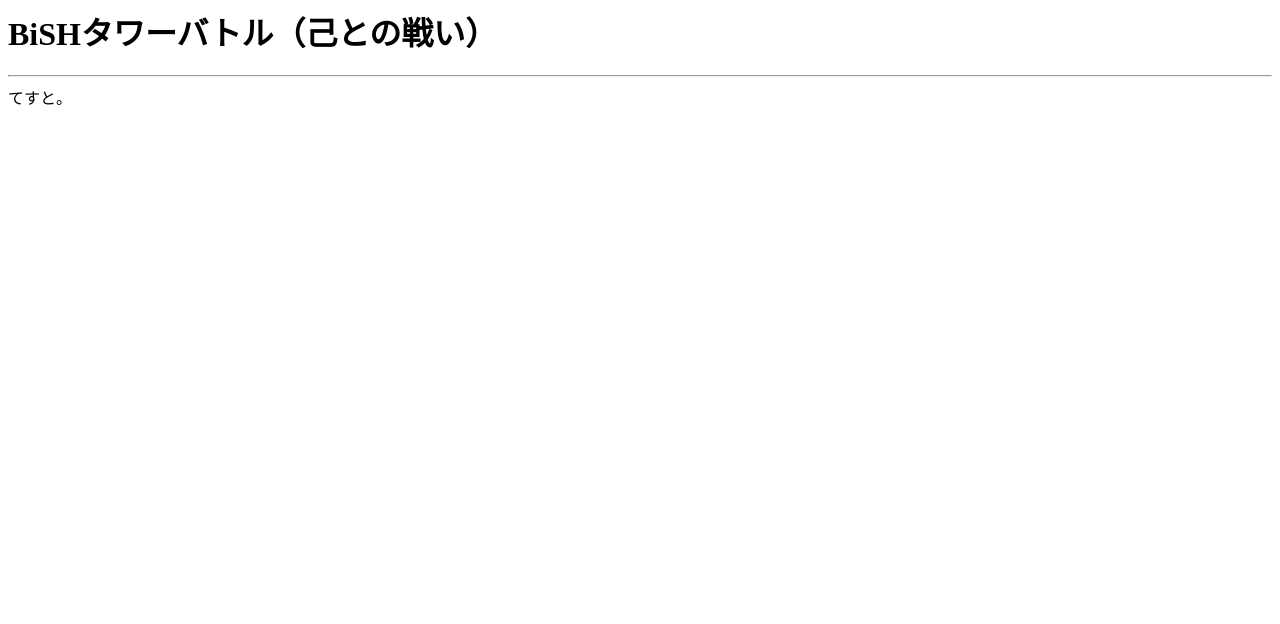
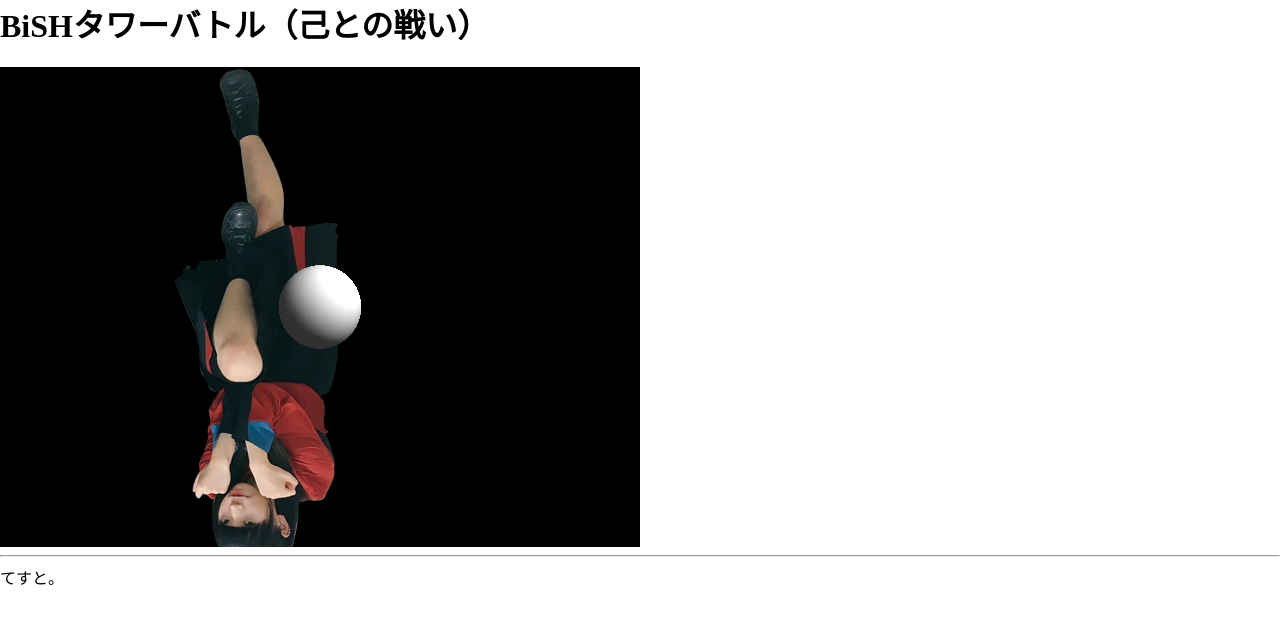
Before and after one commit to myumoon/bish_towerbattle_js, a plain HTML site: page docs/index.html in a window 1280 px wide. Drawn offline with Linux system fonts and the light colour scheme; animation ran at ten frames a second.

Commit message:
three.jsテスト用コードを追加

```diff
--- a/docs/index.html
+++ b/docs/index.html
@@ -1,9 +1,15 @@
 <html>
 <head>
 <title>BiSHタワーバトル（己との戦い）</title>
+<style>
+body { margin: 0; }
+</style>
 </head>
 <body>
 <h1>BiSHタワーバトル（己との戦い）</h1>
+<script src="three.min.js"></script>
+<script src="matter.min.js"></script>
+<script src="main.js"></script>
 <hr>
 てすと。
 </body>
--- /dev/null
+++ b/docs/main.js
@@ -0,0 +1,62 @@
+// main.js
+(function() {
+
+  var WIDTH = 640, HEIGHT = 480;
+  var renderer, scene, camera, scene2d, camera2d;
+
+  init();
+  animate();
+
+  function init() {
+    renderer = new THREE.WebGLRenderer();
+    renderer.setSize(WIDTH, HEIGHT);
+    renderer.setClearColor(0x000000, 1);
+    renderer.autoClear = false;
+    document.body.appendChild(renderer.domElement);
+
+    (function init3D() {
+      camera = new THREE.PerspectiveCamera(60, WIDTH / HEIGHT, 0.001, 1000);
+      camera.position.set(0, 0, 10);
+      scene = new THREE.Scene();
+      scene.add(new THREE.AmbientLight(0x303030));
+      var light = new THREE.DirectionalLight(0xFFFFFF);
+      light.position.set(1, 1, 1);
+      scene.add(light);
+      var mesh = new THREE.Mesh(
+        new THREE.SphereGeometry(1, 20, 20),
+        new THREE.MeshLambertMaterial({ambient: 0xFFFFFF})
+      );
+      mesh.position.set(0, 0, 0);
+      scene.add(mesh);
+    })();
+
+    (function init2D() {
+      camera2d = new THREE.OrthographicCamera(0, WIDTH, 0, HEIGHT, 0.001, 10000);
+      scene2d = new THREE.Scene();
+
+      THREE.ImageUtils.loadTexture("img/block_ayuni_01.png", undefined, function(texture) {
+        var material = new THREE.SpriteMaterial({map: texture, color: 0xFFFFFF});
+        var sprite;
+        var w = texture.image.width, h = texture.image.height;
+
+        sprite = new THREE.Sprite(material);
+        sprite.position.set(w*0.5, h*0.5, -9999);
+        sprite.scale.set(w, -h, 1);
+        scene2d.add(sprite);
+
+//         sprite = new THREE.Sprite(material);
+//         sprite.position.set(w, h, -1);
+//         sprite.scale.set(w, -h, 1);
+//         scene2d.add(sprite);
+      });
+    })();
+  }
+
+  function animate() {
+    requestAnimationFrame(animate);
+    renderer.clear();
+    renderer.render(scene2d, camera2d);
+    renderer.render(scene, camera);
+  }
+
+})();
```
Also changed, not shown: docs/img/block_ayuni_01.png (added).
